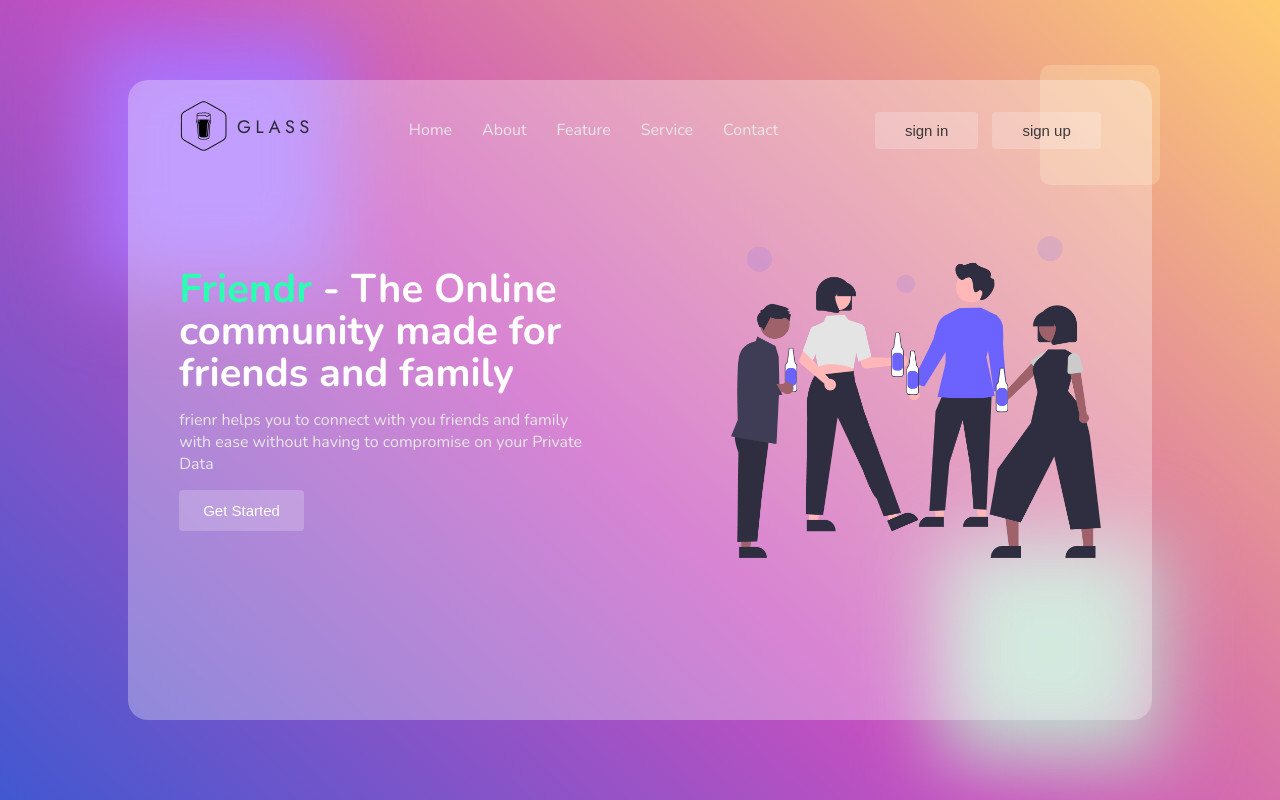
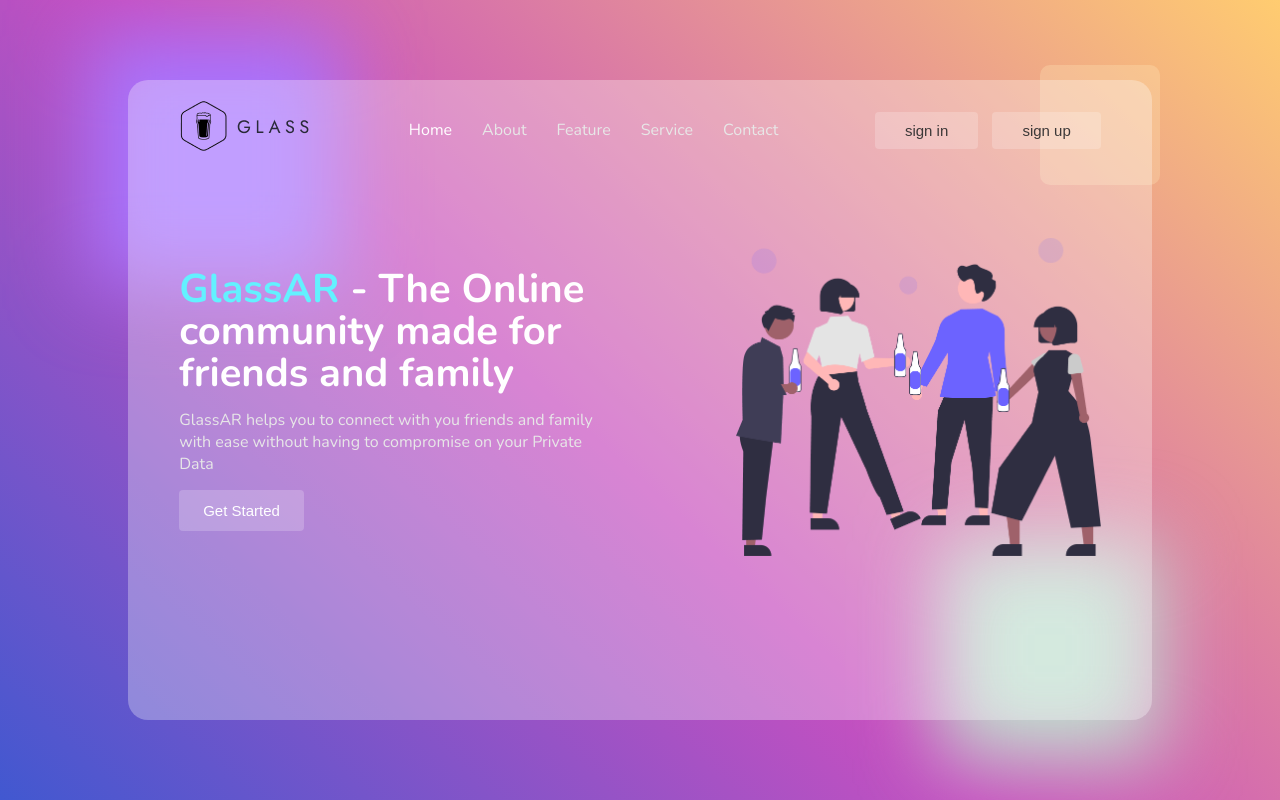
Before and after one commit to hridoyhaque01/glassmorphism-page, a plain HTML site: page index.html in a window 1280 px wide. Drawn offline with nearby package versions, Linux system fonts and the light colour scheme.

Commit message:
change some color

```diff
--- a/assets/css/style.css
+++ b/assets/css/style.css
@@ -159,7 +159,8 @@ a {
   font-weight: 300;
   transition: 0.3s all ease-in-out;
 }
-.menu .item .link:hover {
+.menu .item .link:hover,
+.menu .item .link.active {
   color: #fff;
 }
 
@@ -187,7 +188,7 @@ a {
 }
 
 .banner-details h2 span {
-  color: #2bffb1;
+  color: #63f1ff;
 }
 .banner-content .banner-details p {
   color: #e7e7e7;
--- a/index.html
+++ b/index.html
@@ -27,7 +27,7 @@
               </div>
               <div class="main-menu">
                 <ul class="menu">
-                  <li class="item"><a href="" class="link">home</a></li>
+                  <li class="item"><a href="" class="link active">home</a></li>
                   <li class="item"><a href="" class="link">about</a></li>
                   <li class="item"><a href="" class="link">feature</a></li>
                   <li class="item"><a href="" class="link">service</a></li>
@@ -51,13 +51,13 @@
           <div class="banner-content">
             <div class="banner-details">
               <h2>
-                <span> Friendr </span>
+                <span> GlassAR </span>
                 - The Online <br />
                 community made for <br />
                 friends and family
               </h2>
               <p>
-                frienr helps you to connect with you friends and family with
+                GlassAR helps you to connect with you friends and family with
                 ease without having to compromise on your Private Data
               </p>
               <button class="btn action-btn">Get Started</button>
```
